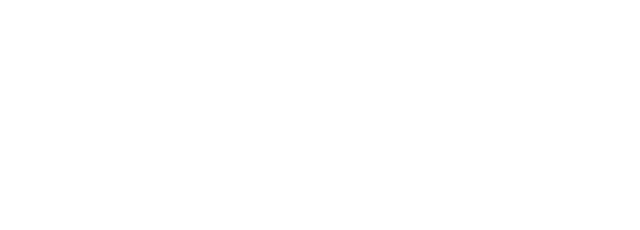
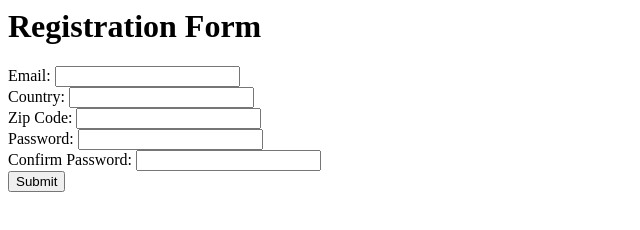
Before and after one commit to Bazzy09/form-validation, a plain HTML site: page index.html in a window 1280 px wide. Shown: the whole page, without its empty margins (0-640 px from the left). Drawn offline with Linux system fonts and the light colour scheme.

Commit message:
Added a registration form and form a validation.

```diff
--- a/index.html
+++ b/index.html
@@ -6,6 +6,36 @@
     <title>form validation exercise</title>
 </head>
 <body>
+    <h1>Registration Form</h1>
+    <form id="registrationForm">
+        <div class="form-group">
+            <label for="email">Email:</label>
+            <input type="email" id="email" required>
+            <div class="error" id="emailError"></div>
+        </div>
+        <div class="form-group">
+            <label for="country">Country:</label>
+            <input type="text" id="country" required>
+            <div class="error" id="countryError"></div>
+        </div>
+        <div class="form-group">
+            <label for="zipCode">Zip Code:</label>
+            <input type="text" id="zipCode" required>
+            <div class="error" id="zipCodeError"></div>
+        </div>
+        <div class="form-group">
+            <label for="password">Password:</label>
+            <input type="password" id="password" required>
+            <div class="error" id="passwordError"></div>
+        </div>
+        <div class="form-group">
+            <label for="passwordConfirmation">Confirm Password:</label>
+            <input type="password" id="passwordConfirmation" required>
+            <div class="error" id="passwordConfirmationError"></div>
+        </div>
+        <button type="button" id="submitBtn">Submit</button>
+    </form>
+    <div id="successMessage"></div>
     <script src="resources/scripts/script.js"></script>
 </body>
 </html>
```
